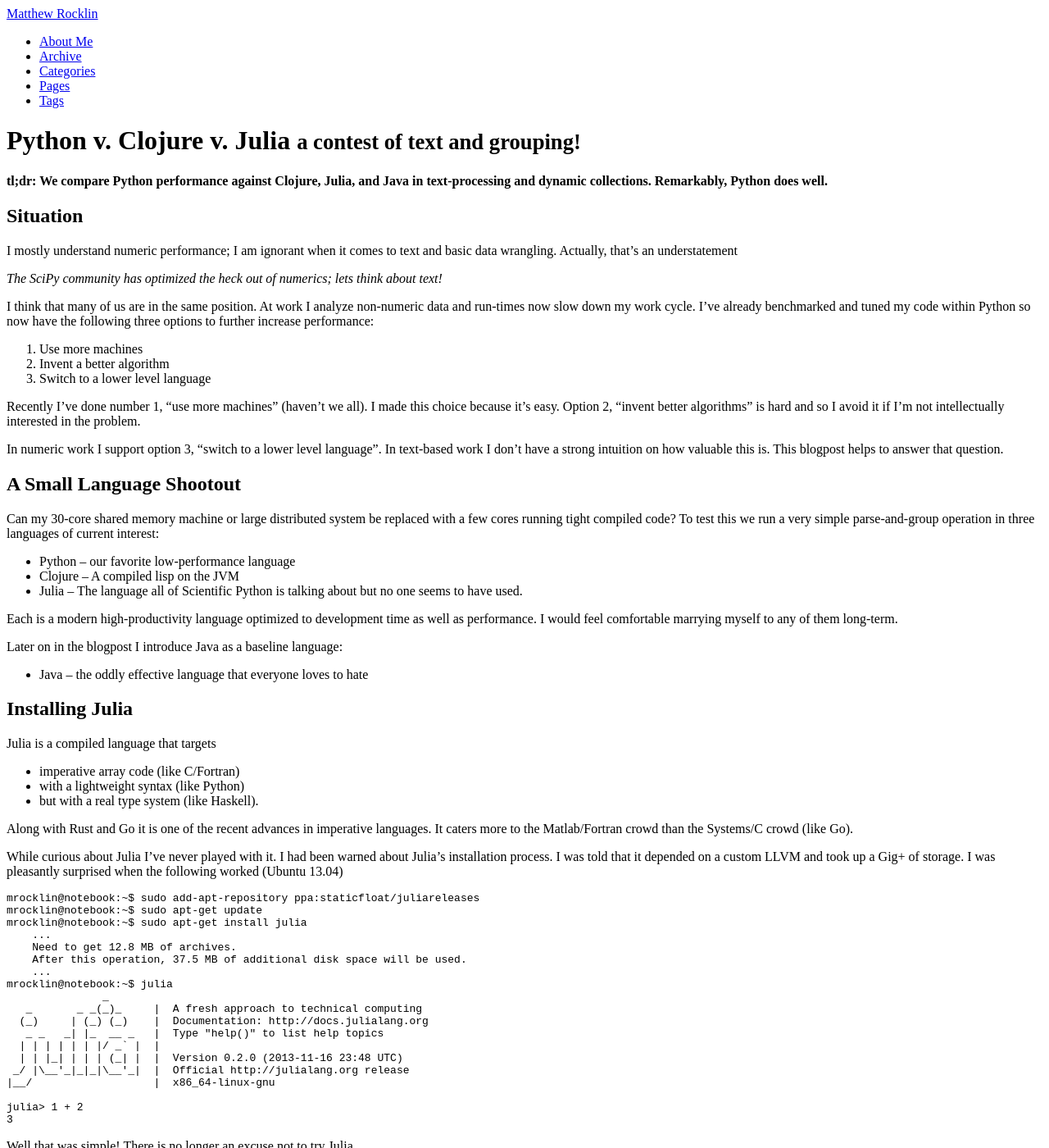
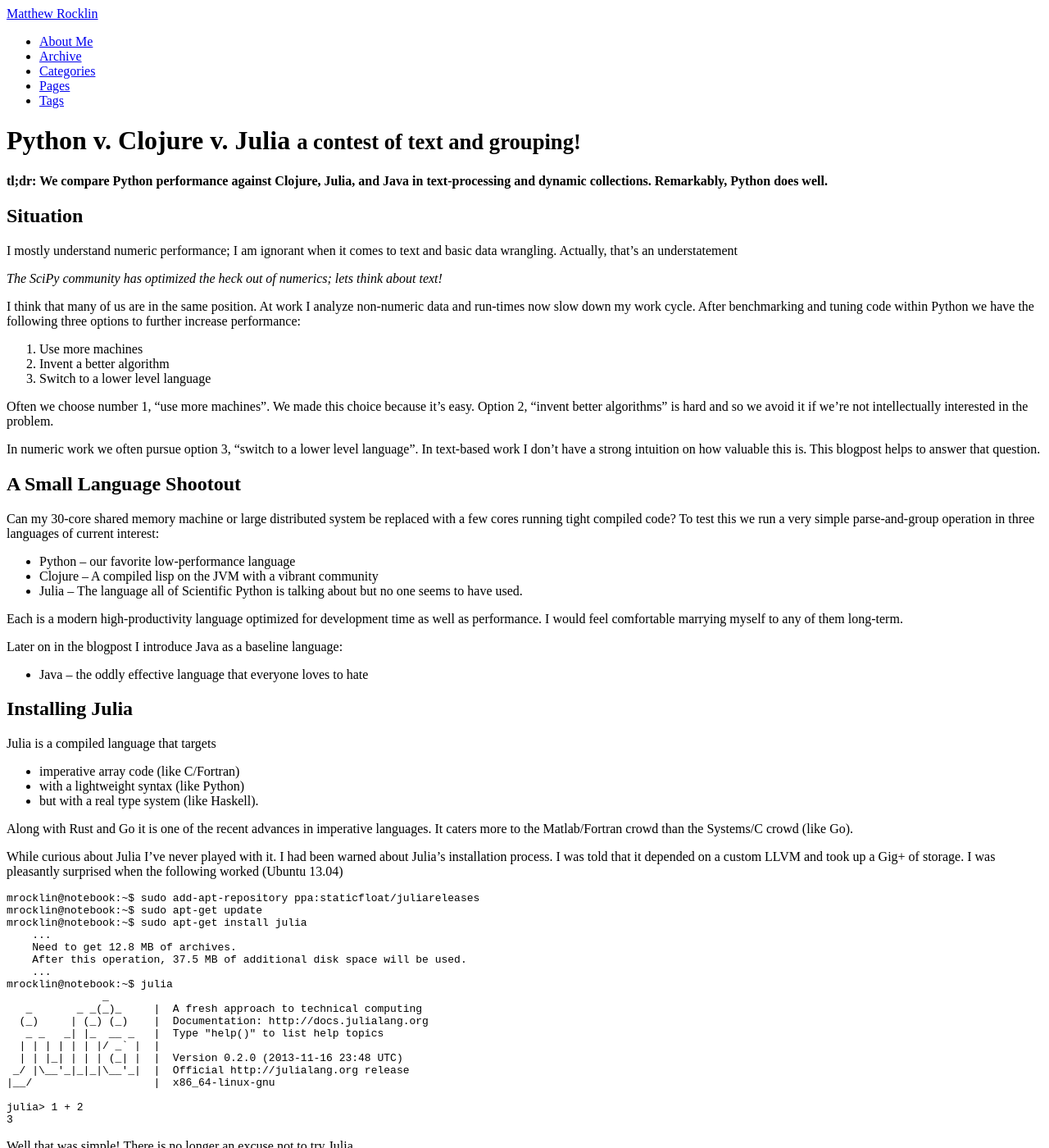
Before and after one commit to besyskymnbk/blog, a Jekyll site: the page built from _posts/work/2014-01-13-Text-Benchmarks.md, in a window 1280 px wide and 1400 px high. Shown: the whole window at 82% size. Built offline with Jekyll 4.4.1, drawn with Linux system fonts in a browser that asks for light colours; comment, search, counter and statistics services are not loaded; some of the changed text lies outside the part shown.

Commit message:
more style edits to text benchmarks

```diff
--- a/_posts/work/2014-01-13-Text-Benchmarks.md
+++ b/_posts/work/2014-01-13-Text-Benchmarks.md
@@ -20,19 +20,19 @@ and basic data wrangling.  Actually, that's an understatement
 text!*
 
 I think that many of us are in the same position.  At work I analyze
-non-numeric data and run-times now slow down my work cycle.  I've already
-benchmarked and tuned my code within Python so now have the following three options to
+non-numeric data and run-times now slow down my work cycle.  After benchmarking
+and tuning code within Python we have the following three options to
 further increase performance:
 
 1.  Use more machines
 2.  Invent a better algorithm
 3.  Switch to a lower level language
 
-Recently I've done number 1, "use more machines" (haven't we all).  I made this
+Often we choose number 1, "use more machines".  We made this
 choice because it's easy.  Option 2, "invent better algorithms" is hard and
-so I avoid it if I'm not intellectually interested in the problem.
+so we avoid it if we're not intellectually interested in the problem.
 
-In numeric work I support option 3, "switch to a lower level language".  In
+In numeric work we often pursue option 3, "switch to a lower level language".  In
 text-based work I don't have a strong intuition on how valuable this is.  This
 blogpost helps to answer that question.
 
@@ -44,13 +44,13 @@ with a few cores running tight compiled code?  To test this we run a very
 simple parse-and-group operation in three languages of current interest:
 
 *   Python -- our favorite low-performance language
-*   Clojure -- A compiled lisp on the JVM
+*   Clojure -- A compiled lisp on the JVM with a vibrant community
 *   Julia -- The language all of Scientific Python is talking about but no one
     seems to have used.
 
-Each is a modern high-productivity language optimized to development time as
-well as performance.  I would feel comfortable marrying myself to any of
-them long-term.
+Each is a modern high-productivity language optimized for development time as
+well as performance.  I would feel comfortable marrying myself to any of them
+long-term.
 
 Later on in the blogpost I introduce Java as a baseline language:
 
@@ -117,13 +119,13 @@ and group them by the first word.  E.g. given data that looks like this
     d,c
     d,a
 
-We want to produce data that looks like this
+We produce data that looks like the following:
 
     {'a': ['b', 'c', 'd'],
      'b': ['a', 'd'],
      'd': ['c', 'a']}
 
-But instead of `a, b, c` we'll have words from a long book, *The Tale of Two
+But instead of `a, b, c` we use words from a long book, *The Tale of Two
 Cities*
 
     it, was
@@ -159,11 +161,11 @@ We use `toolz` for the `groupby` operation
 
 ### Julia
 
-We have to make a `groupby` operation in Julia.
+We first make a `groupby` operation in Julia.
 
 {% gist 8365495 %}
 
-Once you have it our code closely matches the Python Solution
+Afterwards out code closely matches the Python Solution
 
 {% gist 8365510 %}
 
@@ -252,11 +254,11 @@ solutions by adding type information.  If any experts are out there on
 supplying type hints I'd be grateful for the suggestions.
 
 
-## Adding Java
+## Lets Consider Java
 
-To see how much runtimes could improve I tried out the problem in Java, a
-language without fanciness, where all types are explicit, and whose compiler
-optimizations I mostly understand.
+To see how much runtimes could improve we test Java, a language without
+fanciness, where all types are explicit, and whose compiler optimizations we
+mostly understand.
 
 The results?
 
```
Also changed, not shown: other parts of _posts/work/2014-01-13-Text-Benchmarks.md (+16 -9 lines).
